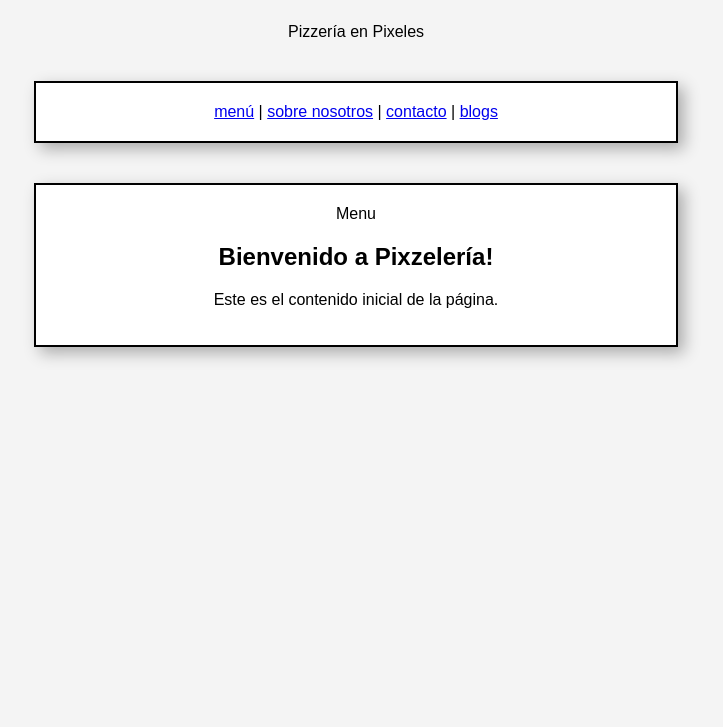
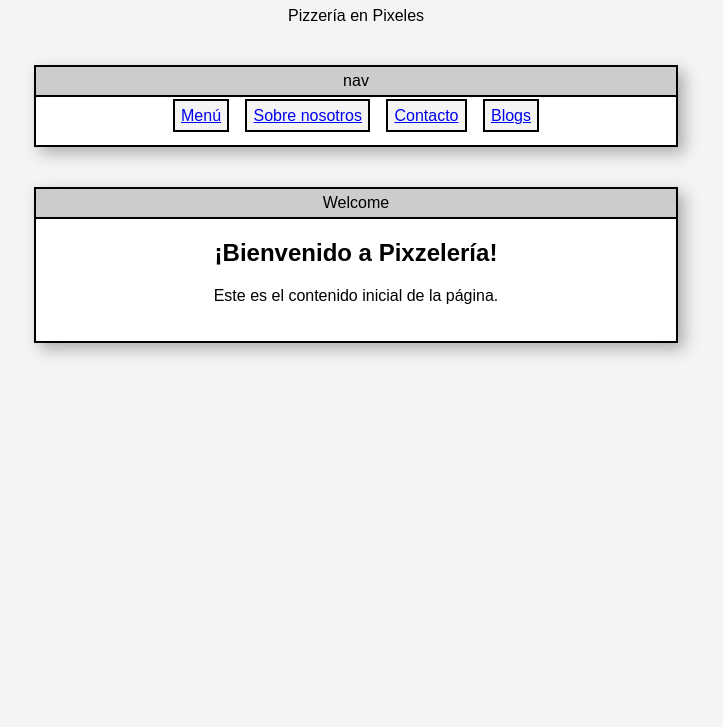
Before and after one commit to Jhincita/pixzeleria, a plain HTML site: page index.html in a window 1280 px wide. Shown: the part 73-800 px from the top of the page, without its empty margins (284-1007 px from the left). Drawn offline with Linux system fonts and the light colour scheme; a web font is replaced by a local one.

Commit message:
arreglando

```diff
--- a/index.html
+++ b/index.html
@@ -4,8 +4,12 @@
     <meta charset="UTF-8">
     <meta name="viewport" content="width=device-width, initial-scale=1.0">
     <title>Pixeleria</title>
+
+    <link rel="stylesheet" href="https://use.typekit.net/hjd8tny.css">
     <link rel="stylesheet" href="style.css">
-    <link rel="stylesheet" href="https://use.typekit.net/eto0sad.css">
+<!--    <link rel="stylesheet" href="https://unpkg.com/98.css">-->
+
+
 </head>
 <body>
     <div class="header">
@@ -14,22 +18,22 @@
 
     <p class="description">Pizzería en Pixeles</p>
 
-    <div class="navigation window">
-        <nav>
-            <a href="menu.html" data-page="menu.html">menú</a> |
-            <a href="about.html" data-page="about.html">sobre nosotros</a> |
-            <a href="contact.html" data-page="contact.html">contacto</a> |
-            <a href="blogs.html" data-page="blogs.html">blogs</a>
-        </nav>
-    </div>
+    <nav class="window">
+        <p class="window-title">nav</p>
+        <a class="button" href="menu.html">Menú</a>
+        <a class="button" href="about.html">Sobre nosotros</a>
+        <a class="button" href="contact.html">Contacto</a>
+        <a class="button" href="blogs.html">Blogs</a>
+    </nav>
 
     <div class="window" id="page-content">
         <div class="window-title">Welcome</div>
-        <h2>Bienvenido a Pixzelería!</h2>
+        <h2>¡Bienvenido a Pixzelería!</h2>
         <p>Este es el contenido inicial de la página.</p>
     </div>
 
     <script src="script.js"></script>
 
+
 </body>
 </html>
--- a/script.js
+++ b/script.js
@@ -1,42 +1,18 @@
-const links = document.querySelectorAll('nav a');
-const contentDiv = document.getElementById('page-content');
-const pageContent = document.getElementById("page-content");
-const titleDiv = pageContent.querySelector(".window-title");
+class PageManager {
+    constructor() {
+        this.pages = {
+            menu: { title: "Menu", content: "..." },
+            about: { title: "About", content: "..." }
+        };
+    }
 
-titleDiv.textContent = "Menu"; // change dynamically
+    addPage(name, page) {
+        this.pages[name] = page;
+    }
 
-links.forEach(link => {
-    link.addEventListener('click', e => {
-        e.preventDefault(); // stop full page reload
-        const page = link.getAttribute('data-page');
+    loadPage(pageName) {
+        // loading logic here
+    }
+}
 
-        fetch(page)
-            .then(res => res.text())
-            .then(html => {
-                const parser = new DOMParser();
-                const doc = parser.parseFromString(html, 'text/html');
-                const newContent = doc.querySelector('#page-content').innerHTML;
-
-                contentDiv.innerHTML = newContent;
-
-                // update browser history so back/forward works
-                history.pushState({ page }, "", page);
-            })
-            .catch(err => {
-                contentDiv.innerHTML = `<p style="color:red;">Error loading page: ${err.message}</p>`;
-            });
-    });
-});
-
-// Handle back/forward buttons
-window.addEventListener('popstate', e => {
-    if (e.state && e.state.page) {
-        fetch(e.state.page)
-            .then(res => res.text())
-            .then(html => {
-                const parser = new DOMParser();
-                const doc = parser.parseFromString(html, 'text/html');
-                contentDiv.innerHTML = doc.querySelector('#page-content').innerHTML;
-            });
-    }
-});
+const app = new PageManager();
--- a/style.css
+++ b/style.css
@@ -1,55 +1,39 @@
-.navigation, .header, .description{
-    display: flex;
-    justify-content: center;
-    align-items: center;
-    gap: 20px;
-}
 
-/*.window, .content, .page-content{*/
-
-/*    display: inline-block; !* make them full-width or you can use flex/grid to size *!*/
-/*    max-width: 600px; !* control how wide the window is *!*/
-/*    margin: 40px auto; !* center it horizontally *!*/
-
-/*    background-color: #fff;*/
-/*    border: 2px solid #000;*/
-/*    !*border-radius: 8px; *! !*para esquinas redondeadas*!*/
-
-
-/*    padding: 10px;*/
-/*}*/
-
-.window, .content, .page-content {
-    display: block;                /* better for block-style window */
-    max-width: 600px;              /* limit width */
-    margin: 40px auto;             /* center horizontally */
-
-    background-color: #fff;
-    border: 2px solid #000;
-    padding: 20px;                 /* more padding for window content */
-
-    /* add some depth */
-    box-shadow: 6px 6px 15px rgba(0,0,0,0.3);
-
-    position: relative;            /* so you can add a title bar if needed */
-}
-
-/*.window-title {*/
-/*    background-color: #ccc;*/
-/*    border-bottom: 2px solid #000;*/
-/*    padding: 5px 10px;*/
-/*    font-weight: bold;*/
-/*    margin: -20px -20px 10px -20px; !* stretch across window *!*/
-/*}*/
-
-body{
-    font-family: "lores-15-bold-alt-oakland", sans-serif;
+body {
+    font-family: "argent-pixel-cf", sans-serif;
     font-weight: 400;
     font-style: normal;
     margin: 0;
     padding: 0;
     background-color: #f4f4f4;
-    justify-content: center;
-    align-items: center;
     text-align: center;
 }
+
+.button{
+    background-color: #f4f4f4;
+    border: 2px solid #000;
+    padding: 1%;
+    margin: 1%;
+}
+
+.window, .content, .page-content {
+    display: block;
+    max-width: 600px;
+    margin: 40px auto;
+
+    background-color: #fff;
+    border: 2px solid #000;
+    padding: 20px;
+
+    /* add some depth */
+    box-shadow: 6px 6px 15px rgba(0,0,0,0.3);
+
+    position: relative;
+}
+
+.window-title {
+    background-color: #ccc;
+    border-bottom: 2px solid #000;
+    padding: 5px 10px;
+    margin: -20px -20px 10px -20px; /* stretch across window */
+}
```
